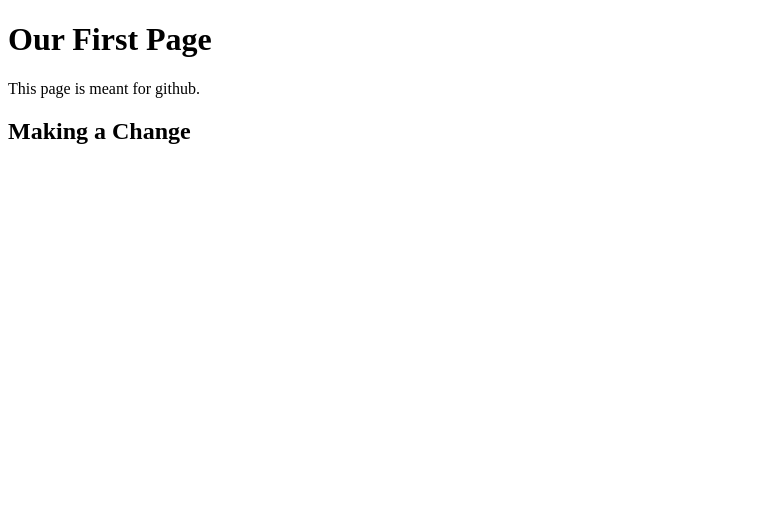
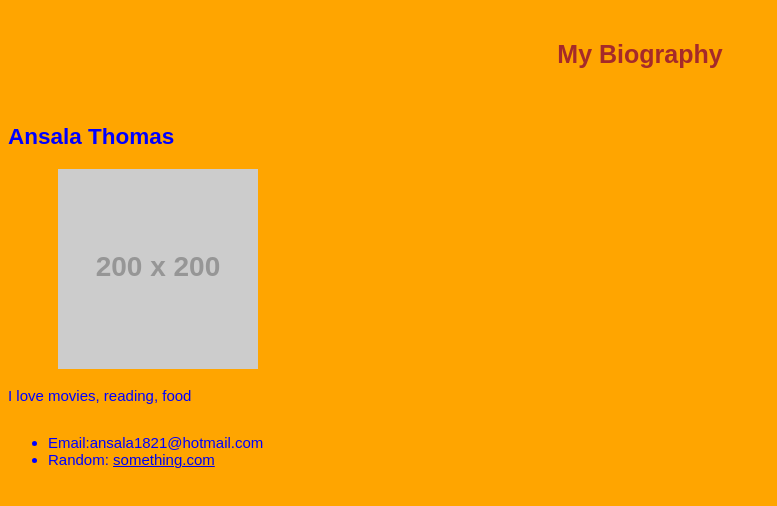
Before and after one commit to Ansala/TestRepo, a plain HTML site: page index.html in a window 1280 px wide. Shown: the whole page, without its empty margins (0-777 px from the left). Drawn offline with Linux system fonts and the light colour scheme; placeholder pictures from the web are drawn by us.

Commit message:
My Changes

```diff
--- a/index.html
+++ b/index.html
@@ -1,21 +1,29 @@
 <!DOCTYPE html>
 <html>
 <head>
-    <title>Test Repo</title>
+    <title>My Bio</title>
+    <link rel="stylesheet" type="text/css" href="style.css" >
 </head>
 
 <body>
-    <h1>Our First Page</h1>
+    <h1>My Biography</h1>
     <div>
-        <p>
-            This page is meant for github.
-        </p>
+        <section id="main-bio">
+            <h2>Ansala Thomas</h2>
+            <img id="bio-image" src="https://placehold.it/200x200" />
+            <p>I love movies, reading, food</p>
+
+        </section>
+
+        <section id="contact-info">
+                <ul>
+                    <li>Email:ansala1821@hotmail.com</li>
+                    <li>Random: <a target="_blank"
+                        href="https://github.com/">something.com</a></li>
+                </ul>
+        </section>
+
     </div>
-
-    <h2>Making a Change</h2>
-
-    <h3></h3>
-
 
 </body>
 </html>
--- /dev/null
+++ b/style.css
@@ -0,0 +1,28 @@
+body{
+
+    color: blue;
+    background: orange;
+    font-size: 15px;
+    font-family: Arial, Helvetica, sans-serif;
+    margin-top: 20px;
+
+}
+h1{
+    color:brown;
+    padding: 20px;
+    font-size: 25px;
+    text-align: center;
+}
+
+
+#bio-image
+{
+margin-left: 50px;
+}
+
+#contact-info,
+#main-bio
+{
+    width: 60%;
+    float: left;
+}
```
